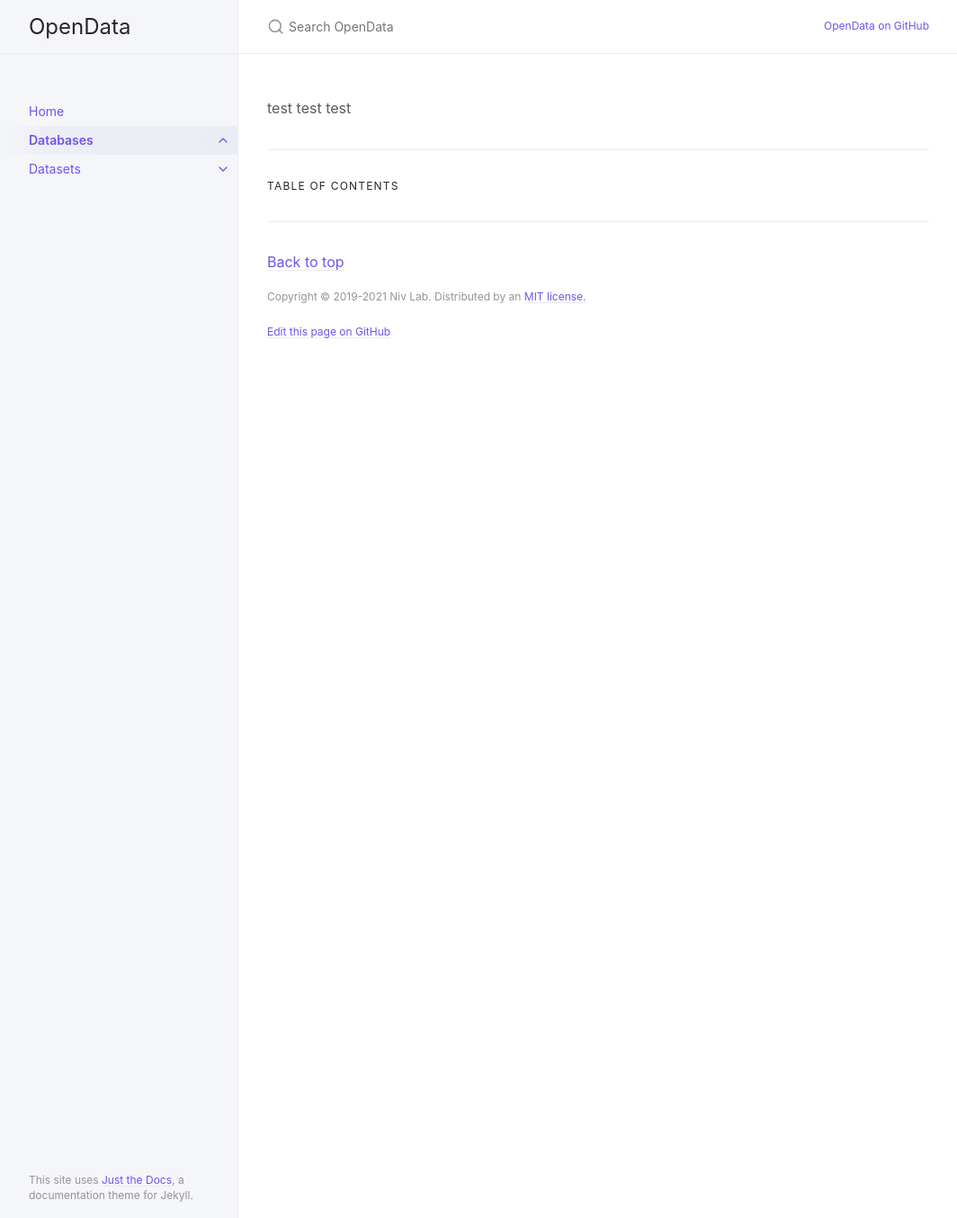
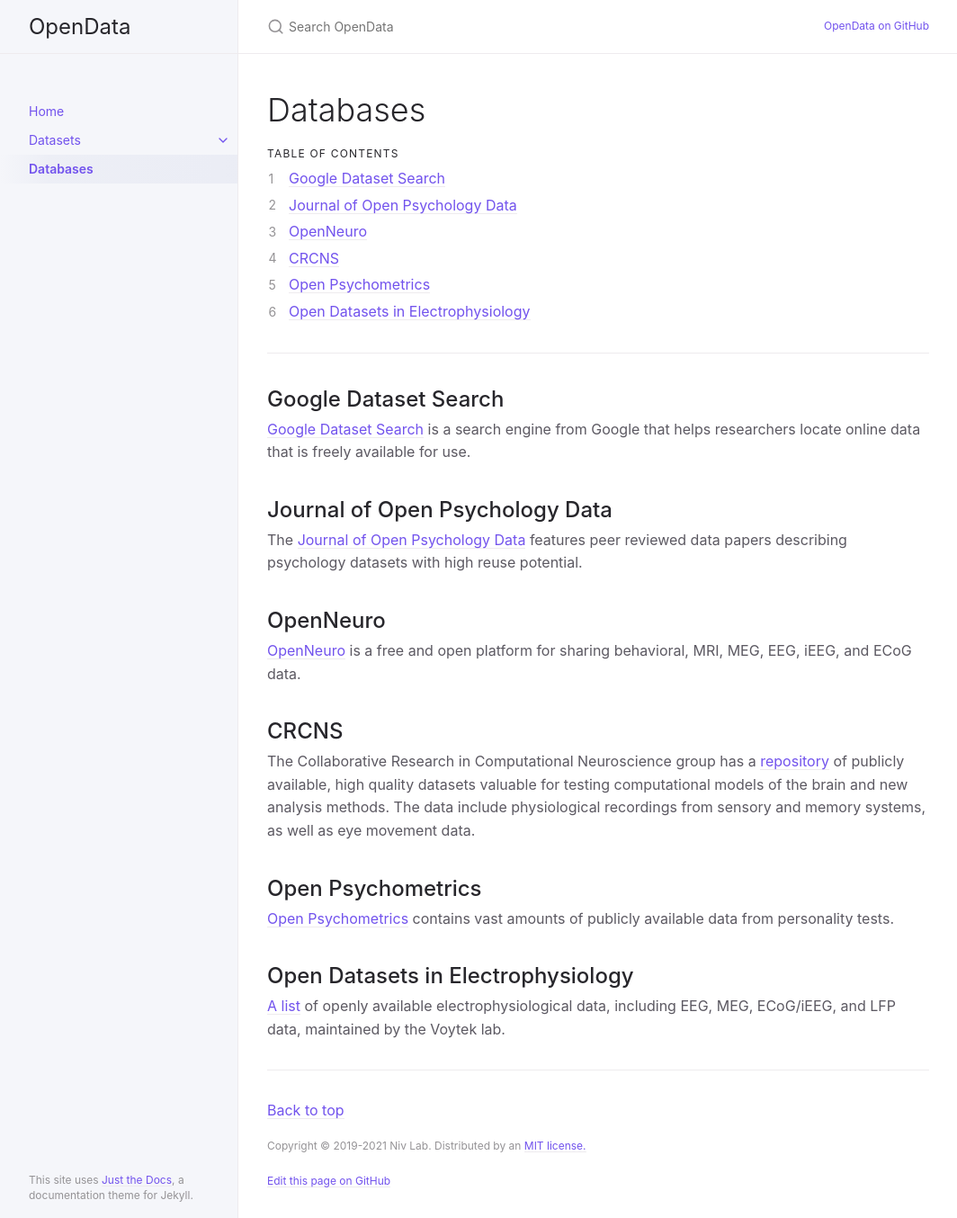
Before and after one commit to nivlab/opendata, a Jekyll site: the page built from docs/databases.md, in a window 1280 px wide and 1354 px high. Shown: the whole window at 90% size, without its empty margins (107-1171 px from the left). Built offline with Jekyll 4.4.1, drawn with Linux system fonts in a browser that asks for light colours.

Commit message:
add databases

```diff
--- a/docs/databases.md
+++ b/docs/databases.md
@@ -1,10 +1,40 @@
 ---
 layout: default
 title: Databases
-nav_order: 2
-has_children: true
-permalink: /docs/databases
-has_toc: true
+nav_order: 3
 ---
 
-test test test
+# Databases
+{: .no_toc }
+
+## Table of contents
+{: .no_toc .text-delta }
+
+1. TOC
+{:toc}
+
+---
+
+## Google Dataset Search
+
+[Google Dataset Search](https://datasetsearch.research.google.com/) is a search engine from Google that helps researchers locate online data that is freely available for use.
+
+## Journal of Open Psychology Data
+
+The [Journal of Open Psychology Data](https://openpsychologydata.metajnl.com/) features peer reviewed data papers describing psychology datasets with high reuse potential.
+
+## OpenNeuro
+
+[OpenNeuro](https://openneuro.org/) is a free and open platform for sharing behavioral, MRI, MEG, EEG, iEEG, and ECoG data.
+
+## CRCNS
+
+The Collaborative Research in Computational Neuroscience group has a [repository](http://crcns.org/data-sets) of publicly available, high quality datasets valuable for testing computational models of the brain and new analysis methods. The data include physiological recordings from sensory and memory systems, as well as eye movement data.
+
+## Open Psychometrics
+
+[Open Psychometrics](https://openpsychometrics.org/_rawdata/) contains vast amounts of publicly available data from personality tests.
+
+## Open Datasets in Electrophysiology
+
+[A list](https://github.com/openlists/ElectrophysiologyData) of openly available electrophysiological data, including EEG, MEG, ECoG/iEEG, and LFP data, maintained by the Voytek lab.
```
